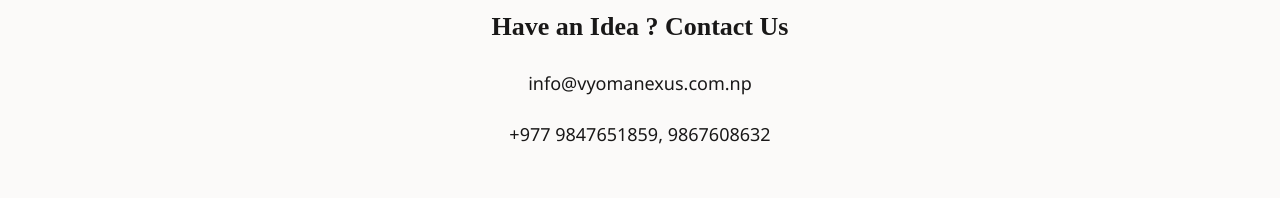
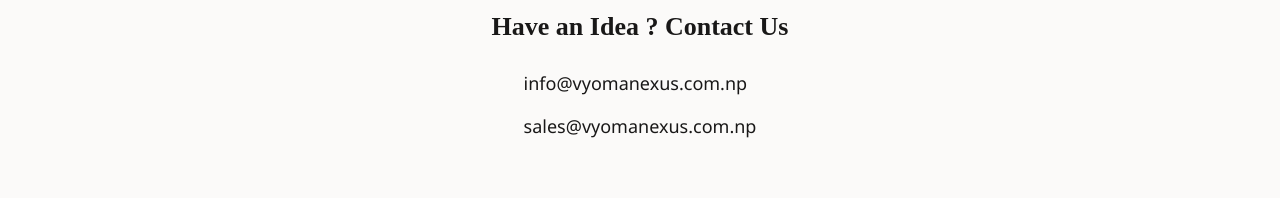
Before and after one commit to arm666/vyomanexus, a React (Vite) app: page / in a window 1280 px wide. Shown: the part 6542-6740 px from the top of the page. Built offline with nearby package versions, Linux system fonts and the light colour scheme; a web font is replaced by a local one.

Commit message:
Add sales email

```diff
--- a/src/components/contact10.tsx
+++ b/src/components/contact10.tsx
@@ -81,22 +81,19 @@
                 </Fragment>
               )}
             </h3>
-            <p className="thq-body-large">
-              {props.location1Description ?? (
+            <p className="thq-body-large flex flex-column gap-1">
+              <span className="contact10-text19">{COMPANY_INFO.email}</span>
+              <span className="contact10-text19">
+                {COMPANY_INFO.salesEmail}
+              </span>
+            </p>
+            {/* <p className="thq-body-large">
+              {props.location2Description ?? (
                 <Fragment>
-                  <span className="contact10-text19">{COMPANY_INFO.email}</span>
+                  <span className="contact10-text19"></span>
                 </Fragment>
               )}
-            </p>
-            <p className="thq-body-large">
-              {props.location2Description ?? (
-                <Fragment>
-                  <span className="contact10-text19">
-                    +977 9847651859, 9867608632
-                  </span>
-                </Fragment>
-              )}
-            </p>
+            </p> */}
             {/* <div className="contact10-container5">
               <a
                 href="https://example.com"
--- a/src/constants/index.ts
+++ b/src/constants/index.ts
@@ -1,6 +1,7 @@
 export const COMPANY_INFO = {
   name: "Vyomanexus",
   address: "Kathmandu, Nepal",
-  phone: "+977 9847651859, 9867608632",
+  phone: "",
   email: "info@vyomanexus.com.np",
+  salesEmail: "sales@vyomanexus.com.np",
 };
--- a/src/main.css
+++ b/src/main.css
@@ -646,3 +646,35 @@
     grid-template-columns: 1fr;
   }
 }
+
+.flex {
+  display: flex;
+}
+
+.flex-column {
+  flex-direction: column;
+}
+
+.flex-row {
+  flex-direction: row;
+}
+
+.gap-1 {
+  gap: 1rem;
+}
+
+.gap-2 {
+  gap: 2rem;
+}
+
+.gap-3 {
+  gap: 3rem;
+}
+
+.gap-4 {
+  gap: 4rem;
+}
+
+.gap-5 {
+  gap: 5rem;
+}
--- a/src/views/Home.tsx
+++ b/src/views/Home.tsx
@@ -401,7 +401,7 @@
         }
         location2Description={
           <Fragment>
-            <span className="home-text209">+977 9847651859, 9867608632</span>
+            <span className="home-text209"></span>
           </Fragment>
         }
         location1={
```
